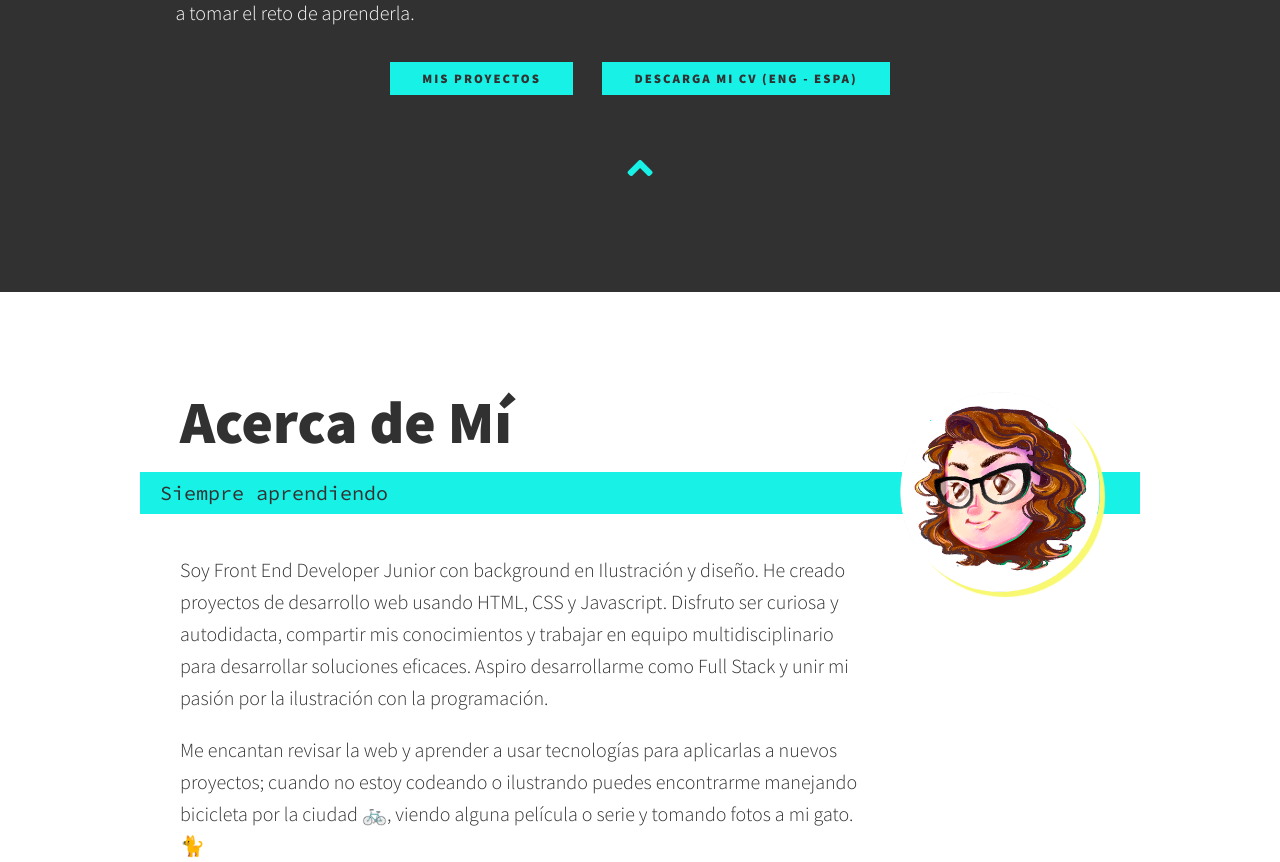
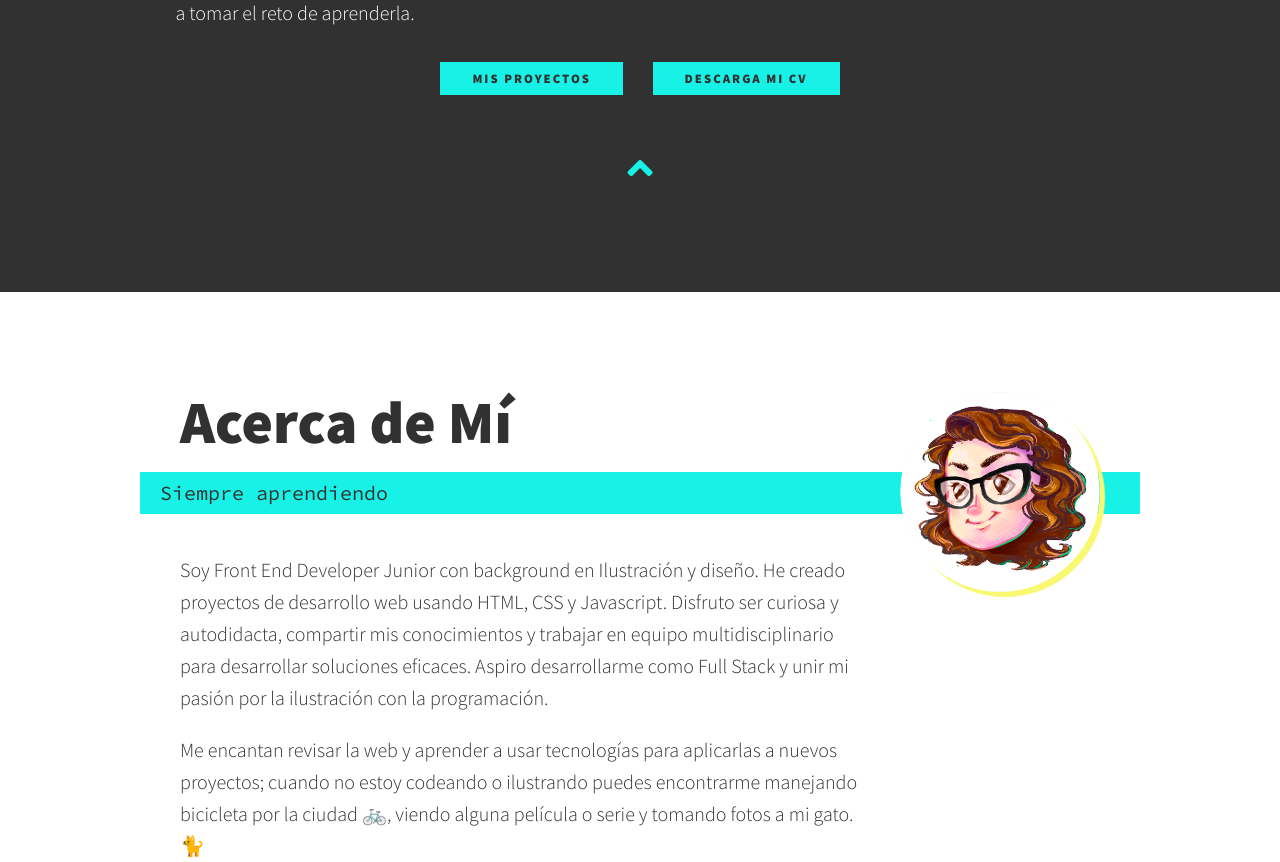
Before and after one commit to vilrodriguez/vilrodriguez.github.io, a website: page index.html in a window 1280 px wide. Shown: the part 1094-1956 px from the top of the page. Drawn offline with nearby package versions, Linux system fonts and the light colour scheme; a web font is replaced by a local one.

Commit message:
Deploy vilrodriguez/vilrodriguez.github.io to github.com/vilrodriguez/vilrodriguez.github.io.git:gh-pages

```diff
--- a/index.html
+++ b/index.html
@@ -11,7 +11,6 @@
     <link rel="stylesheet" href="css\style.css">
     <link href="https://fonts.googleapis.com/css?family=Source+Code+Pro:400,900|Source+Sans+Pro:300,900|Montserrat|Raleway|Rubik+Mono+One|Chango|Fugaz+One&display=swap" rel="stylesheet">
 </head>
-
 <body>
     <header id="header">
         <div class="logo">
@@ -69,7 +68,7 @@
                 </div><!-- service-->
             </div><!-- services-->
             <a href="#work" class="btn">Mis Proyectos</a>
-            <a href="https://drive.google.com/file/d/19M2im-8CL0oCoenE4jQnuGAh8vMBLeZf/view?usp=sharing" class="btn" target ="_blank">Descarga mi CV (ENG - ESPA)</a>
+            <a href="https://drive.google.com/file/d/1Dm38KPKORx80nFUPkBe18Fp9IB3doh0P/view" class="btn" target ="_blank">Descarga mi CV</a>
             <div class="social-list__item">
                 <a href="#header" class="btn-go-top__link" title="Regresar al Inicio">
                     <i class="fas fa-angle-up"></i>
```
